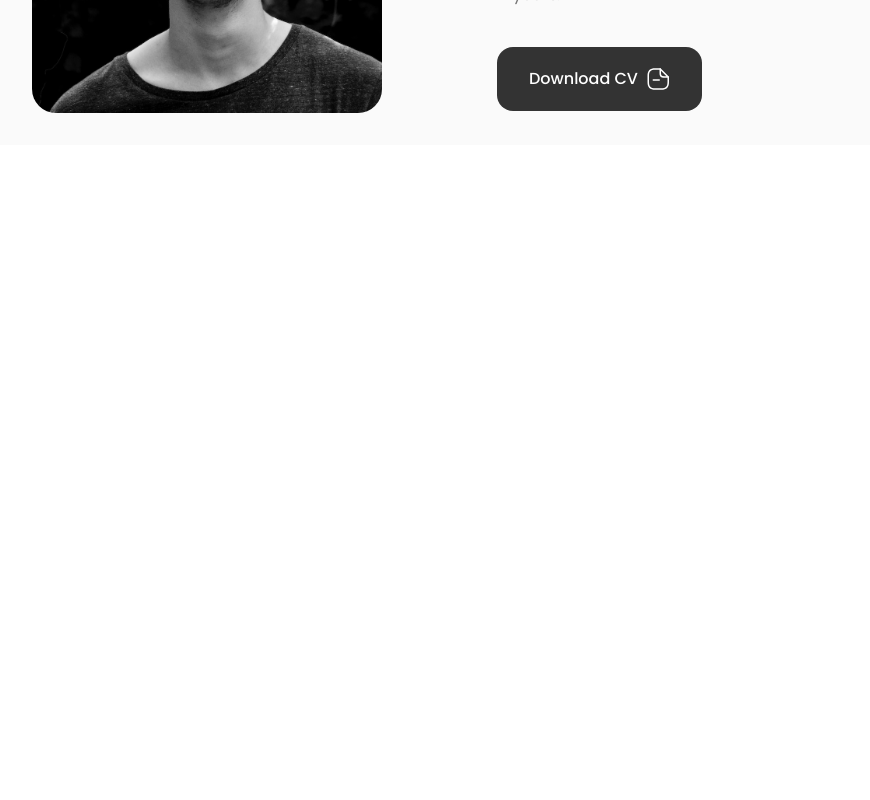
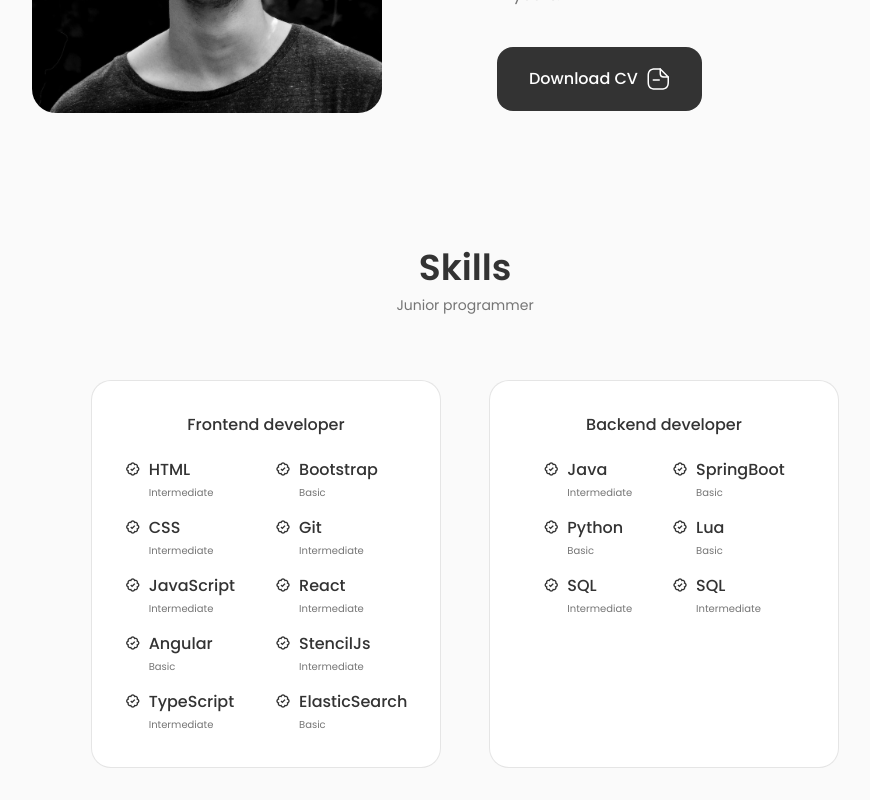
Before and after one commit to marcoafm26/my-portfolio-website, a React (Vite) app: page / in a window 1280 px wide. Shown: the part 1228-2028 px from the top of the page, without its empty margins (19-889 px from the left). Before the commit the page ends 1373 px from the top, so only its background shows below. Built offline with nearby package versions, Linux system fonts and the light colour scheme.

Commit message:
concluded skills component with some fixes on divs organization

```diff
--- a/src/App.jsx
+++ b/src/App.jsx
@@ -3,13 +3,15 @@
 import About from './components/about/About';
 import Header from './components/header/header';
 import Home from './components/home/Home';
+import Skills from './components/skills/Skills';
 function App() {
     return (
         <div>
             <Header />
             <main className="main">
                 <Home />
-                <About/>
+                <About />
+                <Skills />
             </main>
         </div>
     );
--- /dev/null
+++ b/src/components/skills/Backend.jsx
@@ -0,0 +1,63 @@
+// import React from 'react';
+
+const Backend = () => {
+    return (
+        <div className="skills__content">
+            <h3 className="skills__title">Backend developer</h3>
+            <div className="skills__box">
+                <div className="skills__group">
+                    <div className="skills__data">
+                        <i className="bx bx-badge-check"></i>
+                        <div>
+                            <h3 className="skills__name">Java</h3>
+                            <span className="skills__level">Intermediate</span>
+                        </div>
+                    </div>
+
+                    <div className="skills__data">
+                        <i className="bx bx-badge-check"></i>
+                        <div>
+                            <h3 className="skills__name">Python</h3>
+                            <span className="skills__level">Basic</span>
+                        </div>
+                    </div>
+
+                    <div className="skills__data">
+                        <i className="bx bx-badge-check"></i>
+                        <div>
+                            <h3 className="skills__name">SQL</h3>
+                            <span className="skills__level">Intermediate</span>
+                        </div>
+                    </div>
+                </div>
+                <div className="skills__group">
+                    <div className="skills__data">
+                        <i className="bx bx-badge-check"></i>
+                        <div>
+                            <h3 className="skills__name">SpringBoot</h3>
+                            <span className="skills__level">Basic</span>
+                        </div>
+                    </div>
+
+                    <div className="skills__data">
+                        <i className="bx bx-badge-check"></i>
+                        <div>
+                            <h3 className="skills__name">Lua</h3>
+                            <span className="skills__level">Basic</span>
+                        </div>
+                    </div>
+
+                    <div className="skills__data">
+                        <i className="bx bx-badge-check"></i>
+                        <div>
+                            <h3 className="skills__name">SQL</h3>
+                            <span className="skills__level">Intermediate</span>
+                        </div>
+                    </div>
+                </div>
+            </div>
+        </div>
+    );
+};
+
+export default Backend;
--- /dev/null
+++ b/src/components/skills/Frontend.jsx
@@ -0,0 +1,95 @@
+// import React from 'react';
+const Frontend = () => {
+    return (
+        <div className="skills__content">
+            <h3 className="skills__title">Frontend developer</h3>
+            <div className="skills__box">
+                <div className="skills__group">
+                    <div className="skills__data">
+                        <i className="bx bx-badge-check"></i>
+                        <div>
+                            <h3 className="skills__name">HTML</h3>
+                            <span className="skills__level">Intermediate</span>
+                        </div>
+                    </div>
+
+                    <div className="skills__data">
+                        <i className="bx bx-badge-check"></i>
+                        <div>
+                            <h3 className="skills__name">CSS</h3>
+                            <span className="skills__level">Intermediate</span>
+                        </div>
+                    </div>
+
+                    <div className="skills__data">
+                        <i className="bx bx-badge-check"></i>
+                        <div>
+                            <h3 className="skills__name">JavaScript</h3>
+                            <span className="skills__level">Intermediate</span>
+                        </div>
+                    </div>
+
+                    <div className="skills__data">
+                        <i className="bx bx-badge-check"></i>
+                        <div>
+                            <h3 className="skills__name">Angular</h3>
+                            <span className="skills__level">Basic</span>
+                        </div>
+                    </div>
+
+                    <div className="skills__data">
+                        <i className="bx bx-badge-check"></i>
+                        <div>
+                            <h3 className="skills__name">TypeScript</h3>
+                            <span className="skills__level">Intermediate</span>
+                        </div>
+                    </div>
+                </div>
+                <div className="skills__group">
+                    <div className="skills__data">
+                        <i className="bx bx-badge-check"></i>
+                        <div>
+                            <h3 className="skills__name">Bootstrap</h3>
+                            <span className="skills__level">Basic</span>
+                        </div>
+                    </div>
+
+                    <div className="skills__data">
+                        <i className="bx bx-badge-check"></i>
+                        <div>
+                            <h3 className="skills__name">Git</h3>
+                            <span className="skills__level">Intermediate</span>
+                        </div>
+                    </div>
+
+                    <div className="skills__data">
+                        <i className="bx bx-badge-check"></i>
+
+                        <div>
+                            <h3 className="skills__name">React</h3>
+                            <span className="skills__level">Intermediate</span>
+                        </div>
+                    </div>
+
+                    <div className="skills__data">
+                        <i className="bx bx-badge-check"></i>
+                        <div>
+                            <h3 className="skills__name">StencilJs</h3>
+                            <span className="skills__level">Intermediate</span>
+                        </div>
+                    </div>
+
+                    <div className="skills__data">
+                        <i className="bx bx-badge-check"></i>
+                        <div>
+                            <h3 className="skills__name">ElasticSearch</h3>
+                            <span className="skills__level">Basic</span>
+                        </div>
+                    </div>
+                </div>
+            </div>
+        </div>
+    );
+};
+
+export default Frontend;
--- /dev/null
+++ b/src/components/skills/Skills.jsx
@@ -0,0 +1,21 @@
+// import React from 'react';
+import Backend from './Backend';
+import Frontend from './Frontend';
+import './skills.css';
+
+const Skills = () => {
+    return (
+        <section className="skills section" id="skills">
+            <h2 className="section__title">Skills</h2>
+            <span className="section__subtitle">Junior programmer</span>
+
+            <div className="skills__container container grid">
+                <Frontend />
+
+                <Backend />
+            </div>
+        </section>
+    );
+};
+
+export default Skills;
--- /dev/null
+++ b/src/components/skills/skills.css
@@ -0,0 +1,52 @@
+.skills__container {
+    grid-template-columns: repeat(2, 350px);
+    column-gap: 3rem;
+    justify-content: center;
+}
+
+.skills__content {
+    background-color: var(--container-color);
+    border: 1px solid rgba(0, 0, 0, 0.1);
+    padding: 2rem 4rem;
+    border-radius: 1.25rem;
+}
+
+.skills__title {
+    font-size: var(--normal-font-size);
+    font-weight: var(--font-medium);
+    text-align: center;
+    margin-bottom: var(--mb-1-5);
+}
+
+.skills__box {
+    display: flex;
+    justify-content: center;
+    column-gap: 2.5rem;
+}
+
+.skills__group {
+    display: grid;
+    align-items: flex-start;
+    row-gap: 1rem;
+}
+
+.skills__data {
+    display: flex;
+    column-gap: 0.5rem;
+    /* align-items: center; */
+}
+
+.skills .bx-badge-check {
+    font-size: 1rem;
+    color: var(--title-color);
+}
+
+.skills__name {
+    font-size: var(--normal-font-size);
+    font-weight: var(--font-medium);
+    line-height: 18px;
+}
+
+.skills__level {
+    font-size: var(--tiny-font-size);
+}
```
